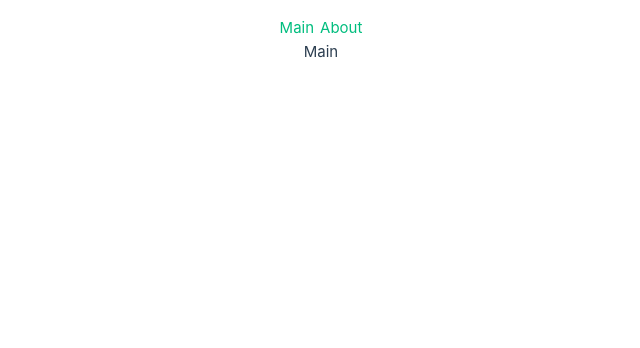
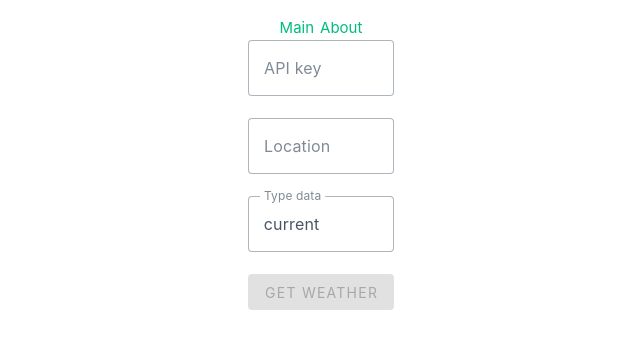
Before and after one commit to ShubNiggurat/weather, a Vue app: page / in a window 1280 px wide. Shown: the top 348 px of the page, without its empty margins (319-959 px from the left). Built offline with nearby package versions, Linux system fonts and the light colour scheme.

Commit message:
add current weather api request

```diff
--- a/src/components/MainPage.vue
+++ b/src/components/MainPage.vue
@@ -1,5 +1,88 @@
 <template>
-  <div class="Main">Main</div>
+  <v-form
+        v-model="form"
+        @submit.prevent="requestWeather"
+      >
+    <v-text-field
+      label="API key"
+      variant="outlined"
+      hint="You can get it on weatherapi.com"
+      :rules="[rules.required]"
+      v-model="key"
+    ></v-text-field>
+    <!-- add localStore save location search -->
+    <v-text-field
+      label="Location"
+      variant="outlined"
+      hint="Pass US Zipcode, UK Postcode, Canada Postalcode, IP address, Latitude/Longitude (decimal degree) or city name"
+      :rules="[rules.required]"
+      v-model="location"
+    ></v-text-field>
+
+    <!-- :hint="" change on type is selected -->
+    <v-select
+      :items="typesWeatherData"
+      :menu-props="{ contentClass: 'selectScroll'}"
+      v-model="selectedTypeWeatherData"
+      variant="outlined"
+      label="Type data"
+    ></v-select>
+    <v-btn :disabled="!form" type="submit">Get weather</v-btn>
+    <p>{{ getCurrentWeather }}</p>
+  </v-form>
 </template>
+<script lang="ts">
+import { defineComponent } from 'vue'
+import { mapStores, mapState } from 'pinia'
+import { useWeatherStore } from '@/stores/weather'
+import { typeWeatherDataRequest } from "@/enums/enums"
 
-<style></style>
+export default defineComponent({
+    name: "weather-main-component",
+    data: ()=>({
+      rules: {
+        required: (value:string) => !!value || 'Field is required',
+      },
+      //
+      key: "",
+      form: false,
+      location: "",
+      selectedTypeWeatherData: typeWeatherDataRequest.CURRENT
+    }),
+    async mounted() {
+
+    },
+    computed: {
+      ...mapStores(useWeatherStore),
+      ...mapState(useWeatherStore, ["getCurrentWeather", "getLocation", "getWeather"]),
+      typesWeatherData(){
+        return Object.values(typeWeatherDataRequest);
+      }
+    },
+    methods: {
+      requestWeather(){
+        if (!this.form) return
+        this.weatherStore.weatherFetch({typeData: this.selectedTypeWeatherData, key: this.key, location: this.location})
+      }
+    },
+  },
+)
+</script>
+
+<style>
+.main {
+  height: 100%;
+}
+.selectScroll::-webkit-scrollbar {
+  width: 10px;
+}
+.selectScroll::-webkit-scrollbar-track {
+  box-shadow: inset 0 0 5px grey;
+}
+.selectScroll::-webkit-scrollbar-thumb {
+  background-color: #b85125;
+}
+.selectScroll::-webkit-scrollbar-thumb:hover {
+  background-color: #962d00;
+}
+</style>
--- /dev/null
+++ b/src/stores/weather.ts
@@ -0,0 +1,33 @@
+// @ts-check
+import axios from 'axios'
+import { defineStore, acceptHMRUpdate } from 'pinia'
+import type {UrlProperty, ResponseWeather} from '@/types/types'
+
+export const useWeatherStore = defineStore("weather",{
+  state: () => ({
+    url: 'http://api.weatherapi.com/v1/',
+    weather: {} as ResponseWeather,
+    isAdmin: true,
+  }),
+  getters: {
+    getWeather: (state) => state.weather,
+    getLocation: (state) => state.weather.location,
+    getCurrentWeather: (state) => state.weather.current,
+  },
+
+  actions: {
+    async weatherFetch(dataRequest: UrlProperty) {
+      try{
+        const weatherResponse = await axios.get(this.url + `${dataRequest.typeData}.json?key=${dataRequest.key}&q=${dataRequest.location}`)
+        this.weather = weatherResponse.data;
+      } catch(error){
+          //TODO notification error
+          console.error(error);
+      }
+    },
+  },
+})
+
+if (import.meta.hot) {
+  import.meta.hot.accept(acceptHMRUpdate(useWeatherStore, import.meta.hot))
+}
```
